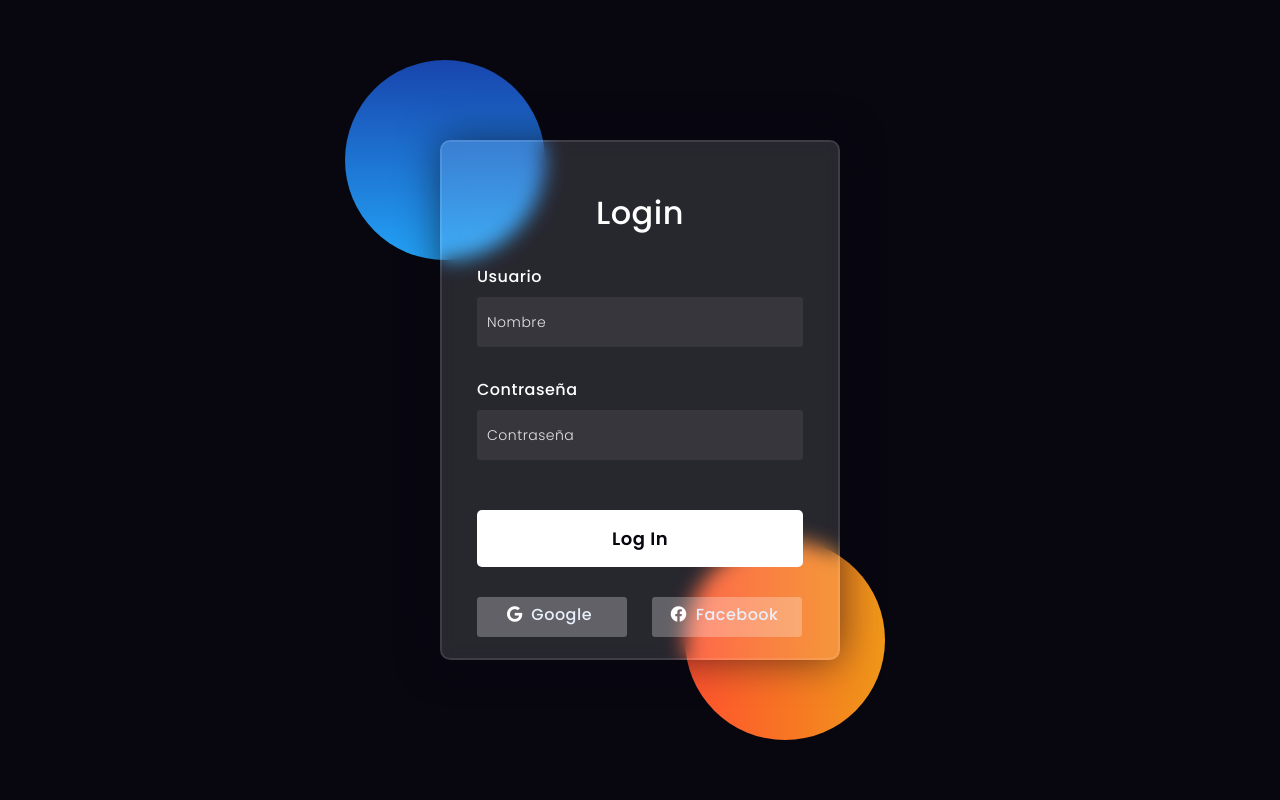
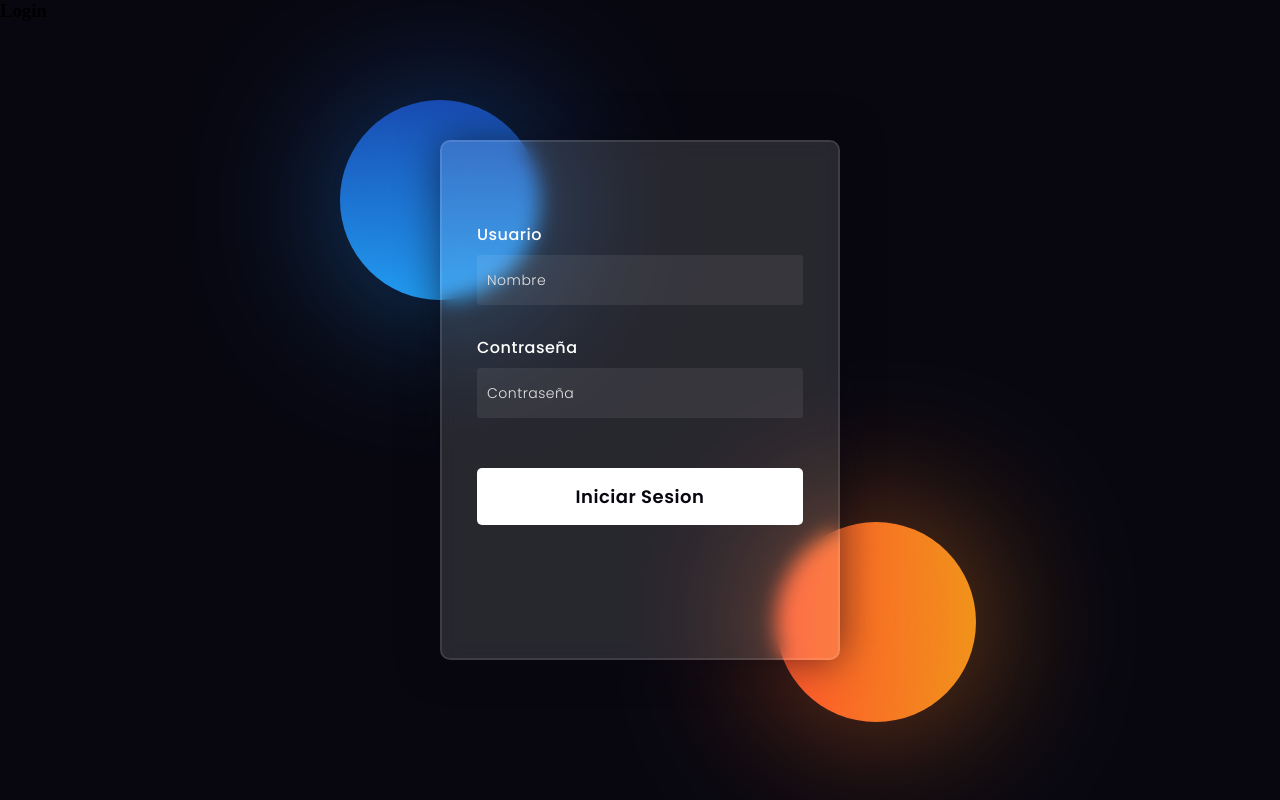
Before and after one commit to chrisgriss/Sistema_notas, a Django app: template src/users/templates/users/login.html in a window 1280 px wide. Run offline with Django 5.2, Linux system fonts and the light colour scheme; the template is opened without the code that fills it, so the values that code supplies are empty.

Commit message:
[changes] integracion completa

```diff
--- a/src/system/urls.py
+++ b/src/system/urls.py
@@ -16,7 +16,14 @@
 """
 from django.contrib import admin
 from django.urls import path
+from note_log import views as note_views
+from users import views as user_views
 
 urlpatterns = [
     path('admin/', admin.site.urls),
+    path('', user_views.login, name='login'),
+    # path('/signin', user_views),
+    # path('/home', note_views),
+    # path('/notas/registrar', note_views),
+    # path('/notas/mostrar', note_views),
 ]
--- a/src/users/templates/users/login.html
+++ b/src/users/templates/users/login.html
@@ -32,23 +32,58 @@
     position: absolute;
     border-radius: 50%;
 }
-.shape:first-child{
-    background: linear-gradient(
-        #1845ad,
-        #23a2f6
-    );
-    left: -80px;
-    top: -80px;
-}
-.shape:last-child{
-    background: linear-gradient(
-        to right,
-        #ff512f,
-        #f09819
-    );
-    right: -30px;
-    bottom: -80px;
-}
+   /* Esferas sin el filtro */
+    .shape-clear {
+      position: absolute;
+      border-radius: 50%;
+      z-index: -1;
+    }
+
+    /* Esferas con blur */
+    .shape-blur {
+      position: absolute;
+      border-radius: 50%;
+      filter: blur(80px);
+      opacity: 0.6;
+      z-index: 0;
+    }
+
+    /* Esfera azul */
+    .shape-1-clear {
+      background: linear-gradient(#1845ad, #23a2f6);
+      width: 200px;
+      height: 200px;
+      top: 50%;
+      left: 50%;
+      transform: translate(-150%, -150%);
+    }
+    .shape-1-blur {
+      background: linear-gradient(#1845ad, #23a2f6);
+      width: 200px;
+      height: 200px;
+      top: 50%;
+      left: 50%;
+      transform: translate(-150%, -150%);
+    }
+
+    /* Esfera naranja */
+    .shape-2-clear {
+      background: linear-gradient(to right, #ff512f, #f09819);
+      width: 200px;
+      height: 200px;
+      top: 35%;
+      left: 35%;
+      transform: translate(100%, 100%);
+    }
+    .shape-2-blur {
+      background: linear-gradient(to right, #ff512f, #f09819);
+      width: 200px;
+      height: 200px;
+      top: 35%;
+      left: 35%;
+      transform: translate(100%, 100%);
+    }
+
 form{
     height: 520px;
     width: 400px;
@@ -135,23 +170,28 @@
 </head>
 <body>
     <div class="background">
-        <div class="shape"></div>
-        <div class="shape"></div>
+            <!-- Esferas sin filtro -->
+        <div class="shape-clear shape-1-clear"></div>
+        <div class="shape-clear shape-2-clear"></div>
+
+        <!-- Esferas con blur -->
+        <div class="shape-blur shape-1-blur"></div>
+        <div class="shape-blur shape-2-blur"></div>
     </div>
-    <form>
-        <h3>Login</h3>
-
+    <h3>Login</h3>
+    <form method="POST">
+        {% csrf_token %}
         <label for="username">Usuario</label>
-        <input type="text" placeholder="Nombre" id="username">
+        <input type="text" placeholder="Nombre" name="username">
 
         <label for="password">Contraseña</label>
-        <input type="password" placeholder="Contraseña" id="password">
+        <input type="password" placeholder="Contraseña" name="password">
 
-        <button>Log In</button>
-        <div class="social">
-          <div class="go"><i class="fab fa-google"></i>  Google</div>
-          <div class="fb"><i class="fab fa-facebook"></i>  Facebook</div>
-        </div>
+        <button type="submit">Iniciar Sesion</button>
+        {% if message %}
+          <p>{{message}}</p>
+        {% endif %}
     </form>
+
 </body>
 </html>
```
Also changed, not shown: src/ruta_backend.txt (+8 -0 lines), src/users/views.py (+28 -2 lines), src/db.sqlite3 (added).
